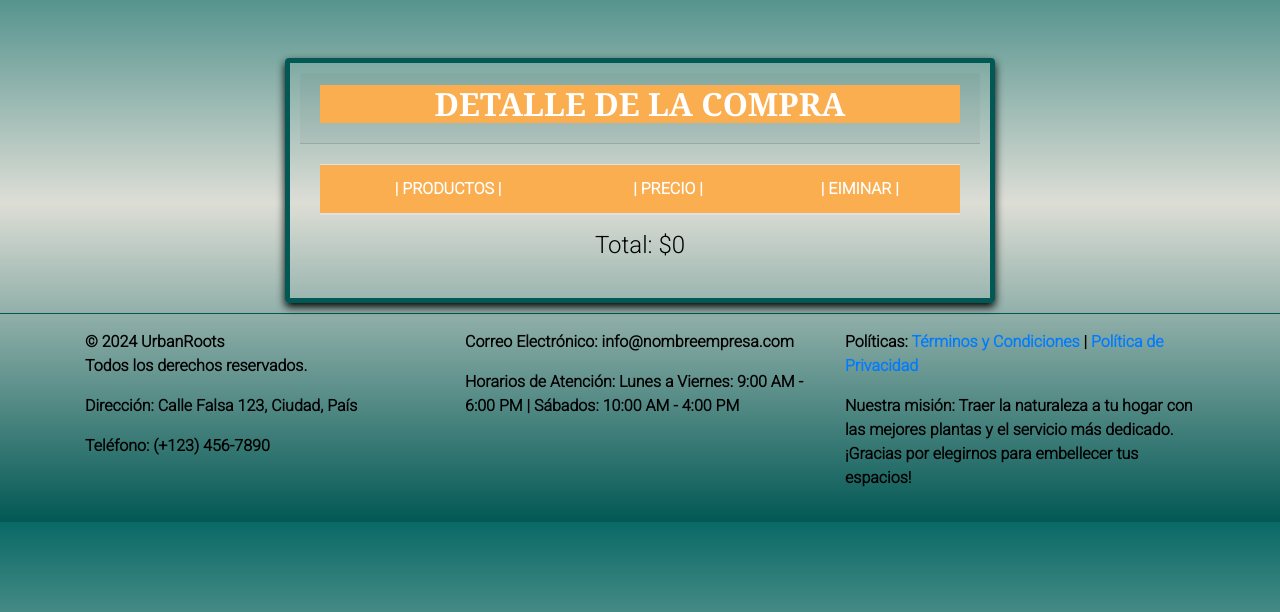
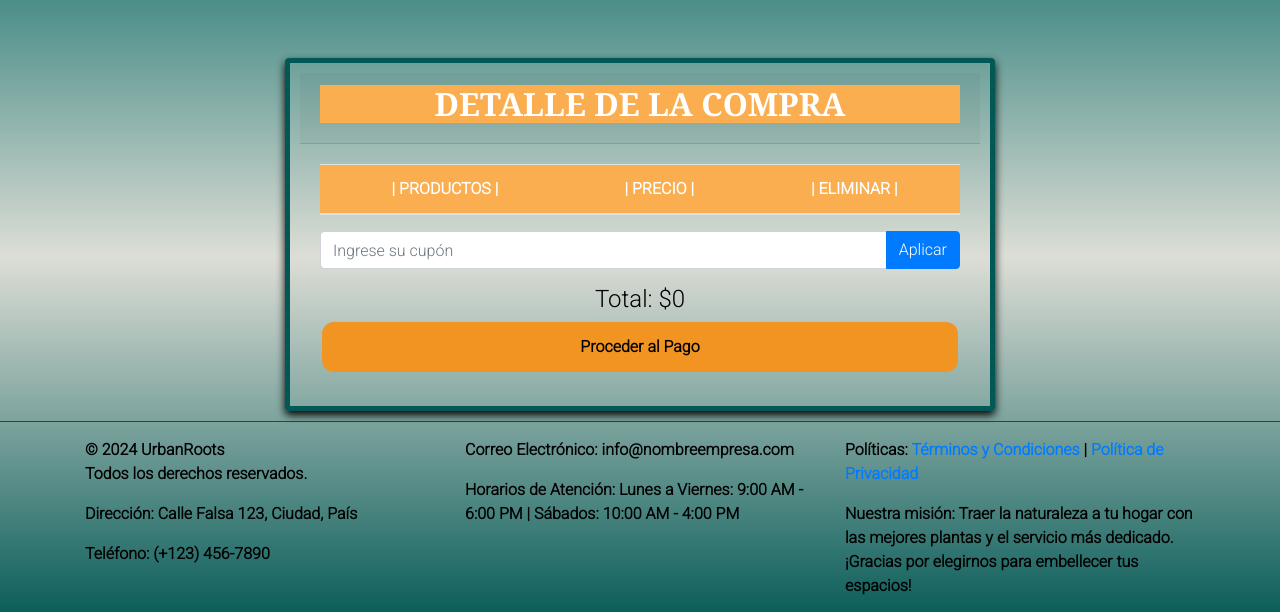
Before and after one commit to newmanwerker/ETPW, a Django app: page /appJardineria/checkout in a window 1280 px wide. Shown: the part 116-728 px from the top of the page. Run offline with Django 5.2, Linux system fonts and the light colour scheme; a user stored in the database is signed in; lists and menus that the app fills with data are empty; some libraries are stand-ins or nearby versions; grey boxes are pictures that could not be loaded.

Commit message:
Edited checkout, loginPage, productos and models.py

```diff
--- a/appJardineria/models.py
+++ b/appJardineria/models.py
@@ -14,6 +14,7 @@ class Producto(models.Model):
     id_categoria     = models.ForeignKey('Categoria',on_delete=models.CASCADE, db_column='idCategoria')
     precio           = models.IntegerField()
     imagen           = models.ImageField(upload_to='productos/', null=False)
+    cantidad         = models.IntegerField(null=False, default=0 ,max_length=2, blank=False)
     descripcion      = models.TextField( blank=True, null=True)
     def __str__(self):
         return str(self.nombre)
--- a/appJardineria/templates/appJardineria/checkout.html
+++ b/appJardineria/templates/appJardineria/checkout.html
@@ -101,21 +101,28 @@
                                     <tr>
                                         <th scope="col" style="color: white; background-color: #faae50;">| PRODUCTOS |</th>
                                         <th scope="col" style="color: white; background-color: #faae50;">| PRECIO |</th>
-                                        <th scope="col" style="color: white; background-color: #faae50;">| EIMINAR |</th>
+                                        <th scope="col" style="color: white; background-color: #faae50;">| ELIMINAR |</th>
                                     </tr>
                                 </thead>
                                 <tbody id="cartDetails">
                                     <!-- Detalle del carrito -->
                                 </tbody>
                             </table>
+                            <div class="input-group mt-3">
+                                <input type="text" class="form-control" placeholder="Ingrese su cupón" aria-label="Ingrese su cupón" aria-describedby="button-addon2">
+                                <div class="input-group-append">
+                                    <button class="btn btn-primary" type="button" id="button-addon2">Aplicar</button>
+                                </div>
+                            </div>
                             <div id="cartTotal" class="text-center mt-3"></div>
+                            <div>
+                                <a class="btn btn-success add-to-cart-button2">Proceder al Pago</a>
+                            </div>
                         </div>
                     </div>
                 </div>
             </div>
         </div>
-
-
 
         <!-- Footer -->
         <footer class="footer mt-auto py-3 border-footer">
--- a/appJardineria/templates/appJardineria/productos.html
+++ b/appJardineria/templates/appJardineria/productos.html
@@ -95,6 +95,7 @@
                 <img src="{{ producto.imagen.url }}" alt="Foto de {{ producto.nombre }}">
                 <h3>{{ producto.nombre }}</h3>
                 <p class="card"> $ {{ producto.precio }} </p>
+                <p class="card"> Cantidad: {{ producto.cantidad }} </p>
                 <p>{{ producto.descripcion }}</p>
                 <button class="add-to-cart-button2" onclick="addToCart('{{ producto.nombre }}', '{{ producto.precio }}')">Añadir al carrito</button>
             </div>
```
Also changed, not shown: appJardineria/templates/appJardineria/loginPage.html (+13 -5 lines), appJardineria/migrations/0004_producto_cantidad.py (added), db.sqlite3, media/productos/91d300c2-2def-475a-be27-342b8f861188.c2bf9f873e04d453951f768f24bda2de.png.webp (deleted), media/productos/Captura_de_Pantalla_2024-06-27_a_las_10.11.44.png (deleted), media/productos/Screenshot_1.png (deleted), media/productos/Screenshot_1_ZT252QA.png (deleted), media/productos/Screenshot_2.png (deleted), media/productos/perro.jpg (deleted), media/productos/w1500h1500fitpad_D5JJMUR_ZaCJHGZ.jpeg (added), 4 other files.
